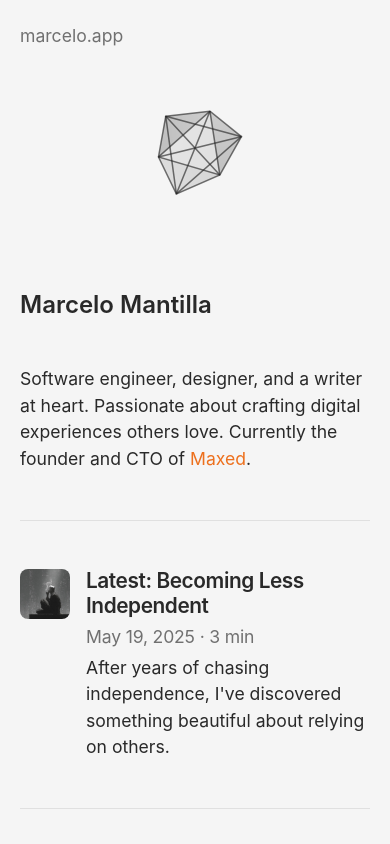
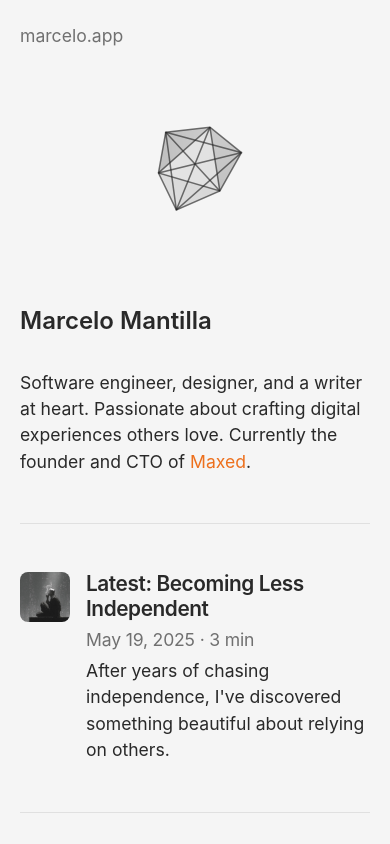
Before and after one commit to appcabinet/marcelo.app, an Astro site: page / in a window 390 px wide. Built offline with nearby package versions, Linux system fonts and the light colour scheme; Astro itself is replaced by a stand-in of ours; a web font is replaced by a local one.

Commit message:
chore: Adjust margins in LatestNote and index pages

```diff
--- a/src/components/note/LatestNote.astro
+++ b/src/components/note/LatestNote.astro
@@ -18,7 +18,7 @@ const publishedString = new Date(note.data.published).toLocaleDateString('en-US'
 <style>
   .latest-note {
     display: flex;
-    gap: 1.5rem;
+    gap: 1.8rem;
     margin: 1.5rem 0;
     text-decoration: none;
   }
--- a/src/pages/index.astro
+++ b/src/pages/index.astro
@@ -66,18 +66,16 @@ const otherNotes = notes.slice(1);
         justify-content: center;
         align-items: center;
         padding: 2rem 0;
-        margin: 2rem 0 1rem;
+        margin: 1rem auto 1rem;
         height: 8rem;
         width: 8rem;
-        margin-left: auto;
-        margin-right: auto;
       }
 
       @media (max-width: 720px) {
         .logo-container {
           height: 8rem;
           width: 8rem;
-          margin: 0 auto;
+          margin: 1rem auto 1rem;
         }
       }
     </style>
--- a/src/styles/app.css
+++ b/src/styles/app.css
@@ -17,7 +17,7 @@
   font-weight: 600;
   margin: 0;
   margin-top: 3rem;
-  margin-bottom: 3rem;
+  margin-bottom: 2.6rem;
 }
 
 .app-header .description {
@@ -32,6 +32,8 @@
 @media (max-width: 720px) {
   .app-header .title {
     font-size: var(--header-size-mobile);
+    margin-top: 2rem;
+    margin-bottom: 2.2rem;
   }
 
   .app-header .description {
```
Also changed, not shown: src/pages/latest.astro (added, +14 -0 lines).
